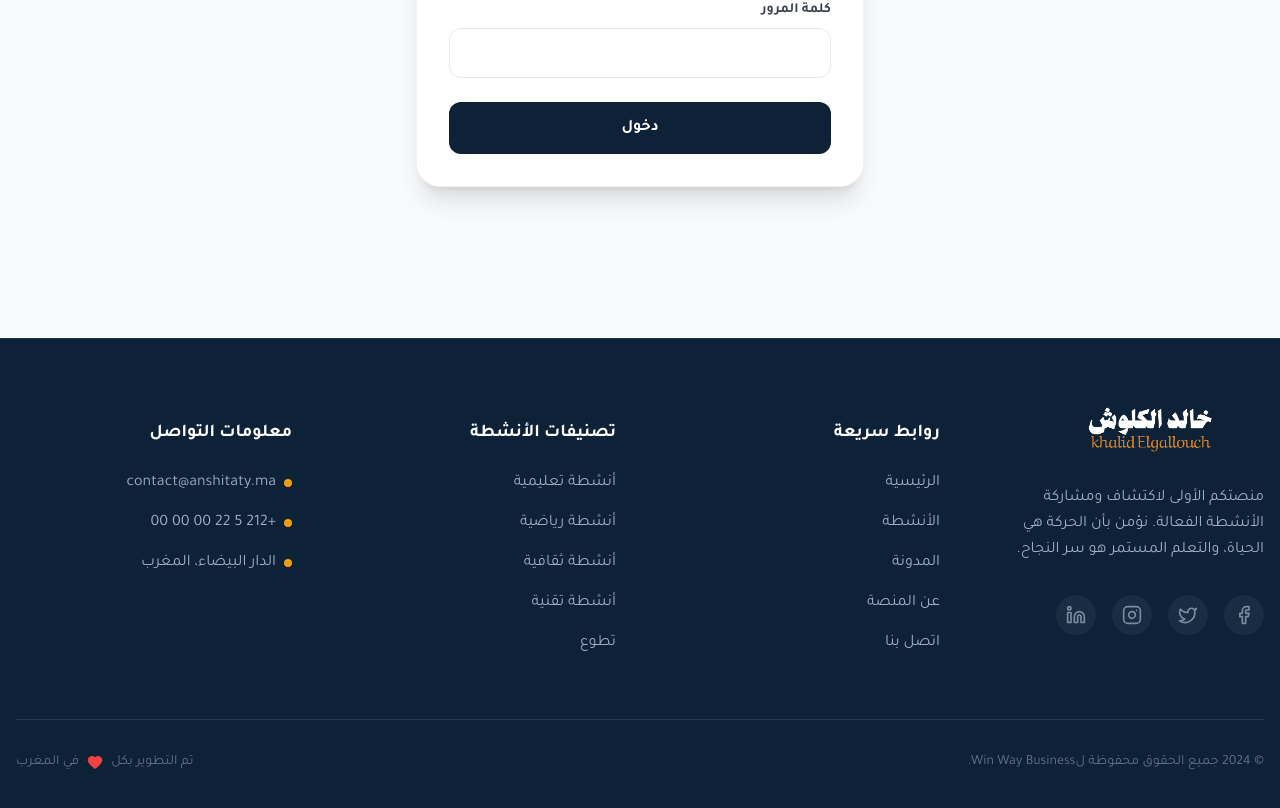
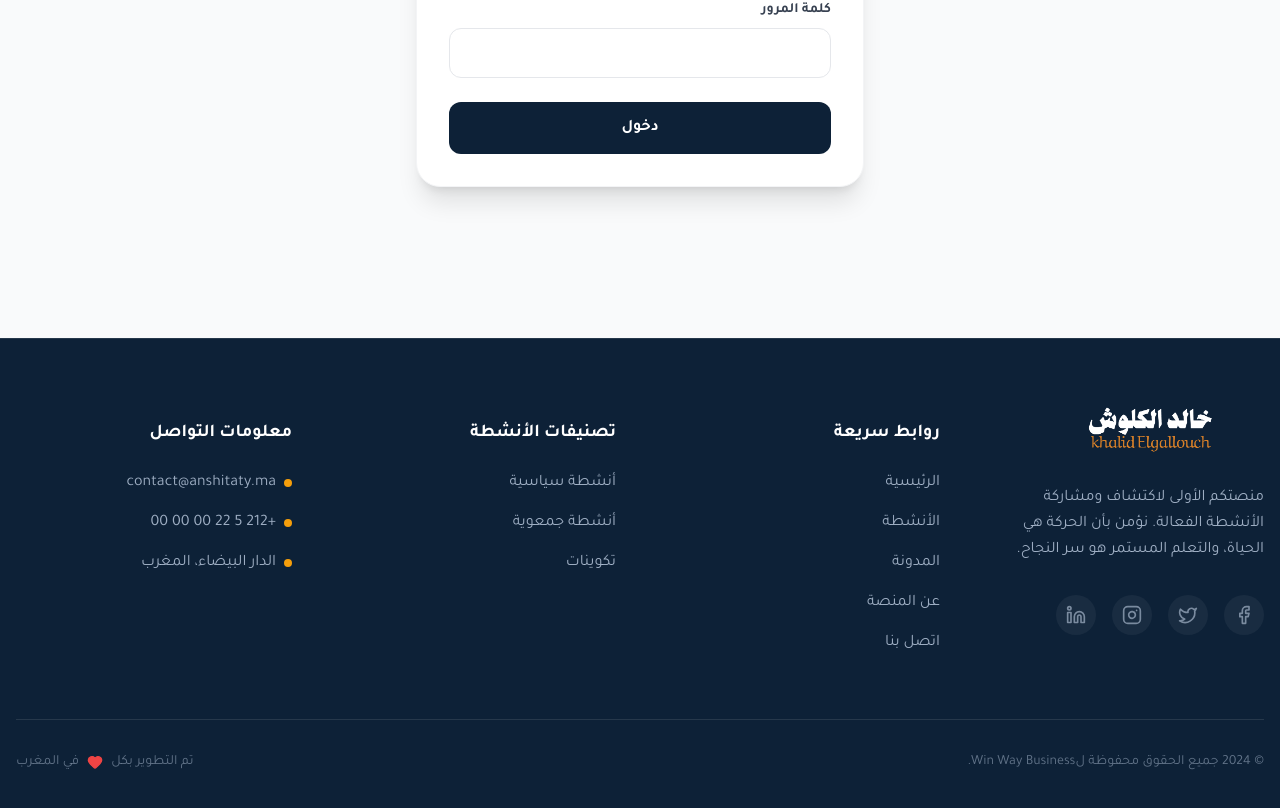
Before and after one commit to badrGADI/khalidgallouch, a React (Vite) app: page /login in a window 1280 px wide. Shown: the part 526-1334 px from the top of the page. Built offline with nearby package versions, Linux system fonts and the light colour scheme.

Commit message:
feat: Add activity management form with image uploads, gallery manager, footer component, and a category update SQL script.

```diff
--- a/components/Footer.tsx
+++ b/components/Footer.tsx
@@ -49,7 +49,7 @@ const Footer: React.FC = () => {
           <div>
             <h4 className="text-lg font-bold text-white mb-6">تصنيفات الأنشطة</h4>
             <ul className="space-y-4">
-              {['أنشطة تعليمية', 'أنشطة رياضية', 'أنشطة ثقافية', 'أنشطة تقنية', 'تطوع'].map((item, i) => (
+              {['أنشطة سياسية', 'أنشطة جمعوية', 'تكوينات'].map((item, i) => (
                 <li key={i}>
                   <Link to="/activities" className="text-blue-100/70 hover:text-amber-500 transition-colors">{item}</Link>
                 </li>
--- a/pages/admin/ActivityForm.tsx
+++ b/pages/admin/ActivityForm.tsx
@@ -148,12 +148,9 @@ const ActivityForm: React.FC = () => {
                 className="w-full bg-gray-50 border border-gray-200 rounded-xl px-4 py-3 focus:ring-2 focus:ring-amber-500 focus:outline-none appearance-none"
               >
                 <option value="" disabled>اختر التصنيف</option>
-                <option value="تعليمي">تعليمي</option>
-                <option value="رياضي">رياضي</option>
-                <option value="ثقافي">ثقافي</option>
-                <option value="تقنية">تقنية</option>
-                <option value="تطوع">تطوع</option>
-                <option value="بيئي">بيئي</option>
+                <option value="أنشطة سياسية">أنشطة سياسية</option>
+                <option value="أنشطة جمعوية">أنشطة جمعوية</option>
+                <option value="تكوينات">تكوينات</option>
                 <option value="أخرى">أخرى</option>
               </select>
             </div>
--- a/pages/admin/GalleryManager.tsx
+++ b/pages/admin/GalleryManager.tsx
@@ -210,10 +210,10 @@ const GalleryManager: React.FC = () => {
                           <label className="block text-sm font-bold text-gray-700 mb-2">التصنيف</label>
                           <input required value={newItem.category} onChange={e => setNewItem({...newItem, category: e.target.value})} className="w-full bg-gray-50 border border-gray-100 rounded-xl p-3" list="cat-suggestions" />
                           <datalist id="cat-suggestions">
+                            <option value="أنشطة سياسية" />
+                            <option value="أنشطة جمعوية" />
+                            <option value="تكوينات" />
                             <option value="عام" />
-                            <option value="تعليمي" />
-                            <option value="رياضي" />
-                            <option value="ثقافي" />
                           </datalist>
                         </div>
 
```
Also changed, not shown: 1 other file (tests, documents, lock files or other folders).
